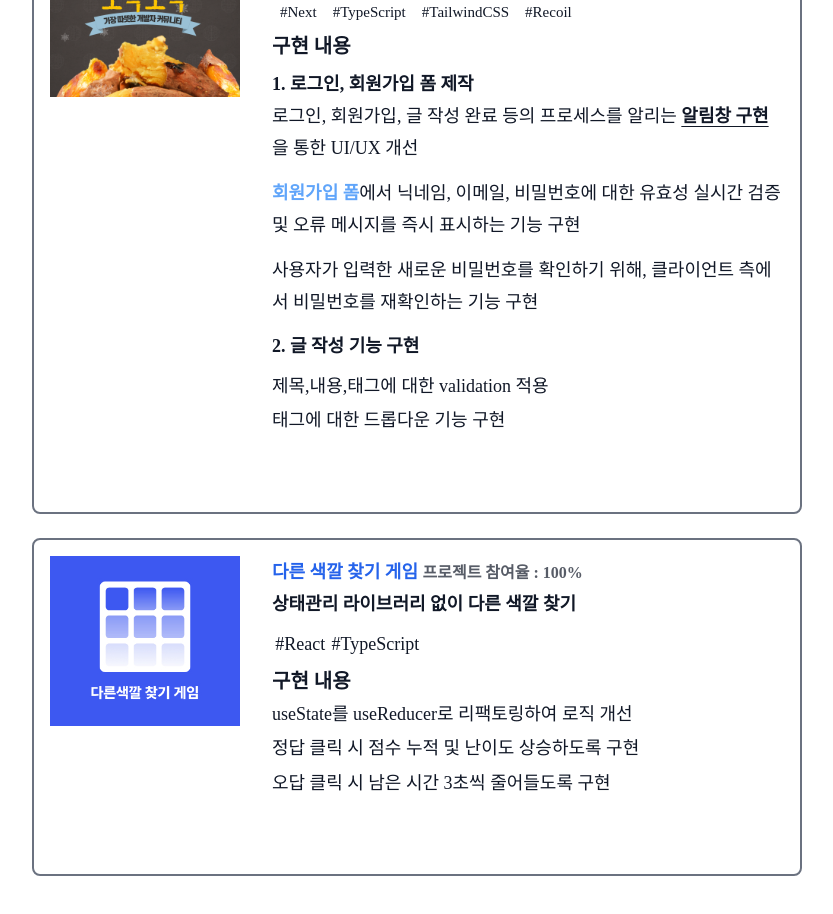
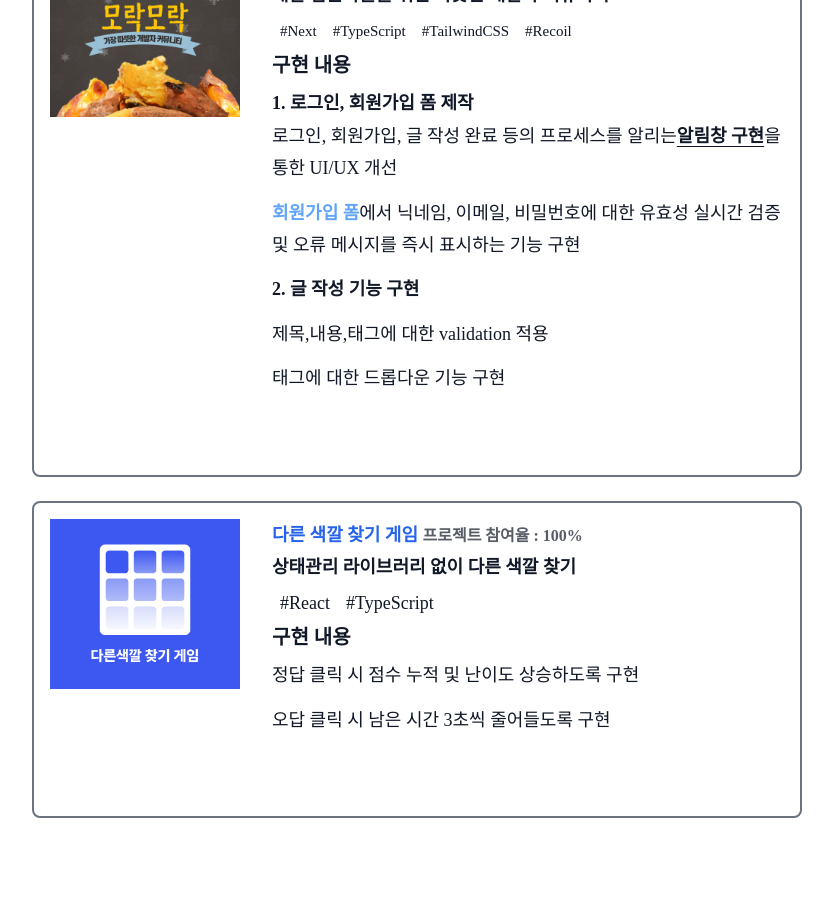
Before and after one commit to HA-SEUNG-JEONG/react-portfolio, a React (Create React App) app: page / in a window 1280 px wide. Shown: the part 2060-2974 px from the top of the page, without its empty margins (223-1056 px from the left). Built offline with nearby package versions, Linux system fonts and the light colour scheme.

Commit message:
Style : 레이아웃 변경 및 리팩토링

```diff
--- a/src/components/project/Project.tsx
+++ b/src/components/project/Project.tsx
@@ -18,8 +18,8 @@ const Project = () => {
         <div className="flex lg:flex-row gap-x-10">
           <div className="flex-1 flex flex-col gap-y-6 mb-10 lg:mb-0 container">
             <h2 className="h2 leading-tight">Project</h2>
+            <main>
               <div className="grid gap-6">
-              {" "}
                 <div className="flex gap-y-10 border-2 border-gray-500 p-4 rounded-lg">
                   <img className={imgClassName} src={Img1} alt="swap" />
                   <section className={projectContainerClassName}>
@@ -28,14 +28,19 @@ const Project = () => {
                       name="SWAP"
                       percent={30}
                     />
-
                     <ProjectDescription description="굿즈 교환 플랫폼 프로젝트" />
                     <div className="text-[15px] flex gap-y-2 mb-2 leading-6">
-                    <span className="px-[0.5rem]">#React</span>
-                    <span className="px-[0.5rem]">#TypeScript</span>
-                    <span className="px-[0.5rem]">#Styled-components</span>
-                    <span className="px-[0.5rem]">#Recoil</span>
-                    <span className="px-[0.5rem]">#FireBase</span>
+                      {[
+                        "#React",
+                        "#TypeScript",
+                        "#Styled-components",
+                        "#Recoil",
+                        "#FireBase",
+                      ].map((el, i) => (
+                        <span key={i} className="px-[0.5rem]">
+                          {el}
+                        </span>
+                      ))}
                     </div>
                     <span className={implementClasName}>구현 내용</span>
                     <h3 className="font-bold mb-2">
@@ -43,7 +48,7 @@ const Project = () => {
                     </h3>
                     <section>
                       <ul className="space-y-3">
-                      <li className="leading-tight">
+                        <li>
                           <a
                             href="https://haseungdev.vercel.app/React/%EB%8B%89%EB%84%A4%EC%9E%84%20%EC%9E%90%EC%9D%8C,%EB%AA%A8%EC%9D%8C%20%EC%B2%98%EB%A6%AC%20%EB%B0%8F%20%EB%8B%89%EB%84%A4%EC%9E%84%20%EB%B3%80%EA%B2%BD%ED%95%98%EA%B8%B0/"
                             target="_blank"
@@ -62,14 +67,14 @@ const Project = () => {
                         <h3 className="font-bold">
                           2. 이미지 프리뷰, 업로드 및 삭제 구현
                         </h3>
-                      <li className="leading-tight">
+                        <li>
                           <a
                             href="https://haseungdev.vercel.app/%EA%B8%80%EB%98%90/%EC%9D%B4%EB%AF%B8%EC%A7%80%20%EC%9E%91%EC%97%85(%EC%9D%B4%EB%9D%BC%20%EC%93%B0%EA%B3%A0%20%EC%82%BD%EC%A7%88%EA%B8%B0..)/"
                             target="_blank"
                             rel="noreferrer noopener"
                             className="hover:opacity-70 underline underline-offset-4 font-bold">
-                          <strong className="text-blue-400">Firebase</strong>를
-                          이용하여 이미지 업로드와 삭제 구현
+                            <strong className="text-blue-400">Firebase</strong>
+                            를 이용하여 이미지 업로드와 삭제 구현
                           </a>
                         </li>
                       </ul>
@@ -86,18 +91,22 @@ const Project = () => {
                     />
                     <ProjectDescription description="개발 입문자들을 위한 따뜻한 개발자 커뮤니티" />
                     <div className="text-[15px] flex gap-y-2 mb-2 leading-6">
-                    <span className="px-[0.5rem]">#Next</span>
-                    <span className="px-[0.5rem]">#TypeScript</span>
-                    <span className="px-[0.5rem]">#TailwindCSS</span>
-                    <span className="px-[0.5rem]">#Recoil</span>
+                      {["#Next", "#TypeScript", "#TailwindCSS", "#Recoil"].map(
+                        (el, i) => (
+                          <span key={i} className="px-[0.5rem]">
+                            {el}
+                          </span>
+                        )
+                      )}
                     </div>
                     <h2 className={implementClasName}>구현 내용</h2>
                     <h3 className="font-bold">1. 로그인, 회원가입 폼 제작</h3>
+                    <section>
                       <ul className="space-y-3">
                         <li>
-                      로그인, 회원가입, 글 작성 완료 등의 프로세스를 알리는{" "}
+                          로그인, 회원가입, 글 작성 완료 등의 프로세스를 알리는
                           <a
-                        href="https://haseungdev.vercel.app/%EA%B8%80%EB%98%90/%EC%95%8C%EB%A6%BC%20%EA%B4%80%EB%A0%A8%20%EB%9D%BC%EC%9D%B4%EB%B8%8C%EB%9F%AC%EB%A6%AC%20%EB%8F%84%EC%9E%85%20%ED%9B%84%EA%B8%B0/"
+                            href="https://nextjs-blog-haseungdev.vercel.app/blog/noreferrer%EC%99%80%20noopener"
                             target="_blank"
                             rel="noreferrer noopener"
                             className="hover:opacity-70 underline underline-offset-4 font-bold">
@@ -106,27 +115,20 @@ const Project = () => {
                           을 통한 UI/UX 개선
                         </li>
                         <li>
-                      <strong className="text-blue-400">회원가입 폼</strong>에서
-                      닉네임, 이메일, 비밀번호에 대한 유효성 실시간 검증 및 오류
-                      메시지를 즉시 표시하는 기능 구현
-                    </li>
-                    <li>
-                      사용자가 입력한 새로운 비밀번호를 확인하기 위해,
-                      클라이언트 측에서 비밀번호를 재확인하는 기능 구현
+                          <strong className="text-blue-400">회원가입 폼</strong>
+                          에서 닉네임, 이메일, 비밀번호에 대한 유효성 실시간
+                          검증 및 오류 메시지를 즉시 표시하는 기능 구현
                         </li>
                         <h3 className="font-bold">2. 글 작성 기능 구현</h3>
-                    <li className="leading-tight">
-                      제목,내용,태그에 대한 validation 적용
-                    </li>
-                    <li className="leading-tight">
-                      태그에 대한 드롭다운 기능 구현
-                    </li>
+                        <li>제목,내용,태그에 대한 validation 적용</li>
+                        <li>태그에 대한 드롭다운 기능 구현</li>
                       </ul>
+                    </section>
                   </article>
                 </div>
                 <div className="flex gap-y-10 border-2 border-gray-500 p-4 rounded-lg">
                   <img className={imgClassName} src={Img3} alt="find-color" />
-                <section className={projectContainerClassName}>
+                  <article className={projectContainerClassName}>
                     <ProjectNameAndPercent
                       link="https://find-different-color-beryl.vercel.app/"
                       name="다른 색깔 찾기 게임"
@@ -134,26 +136,22 @@ const Project = () => {
                     />
                     <ProjectDescription description="상태관리 라이브러리 없이 다른 색깔 찾기" />
                     <div className="flex gap-y-2 mb-2 leading-6">
-                    <span className="rounded-lg p-[0.2rem]">#React</span>
-                    <span className="rounded-lg p-[0.2rem]">#TypeScript</span>
+                      <span className="px-[0.5rem]">#React</span>
+                      <span className="px-[0.5rem]">#TypeScript</span>
                     </div>
                     <span className={implementClasName}>구현 내용</span>
                     <section>
                       <ul className="space-y-3">
-                      <li className="leading-tight">
-                        useState를 useReducer로 리팩토링하여 로직 개선
-                      </li>
-                      <li className="leading-tight">
+                        <li>
                           정답 클릭 시 점수 누적 및 난이도 상승하도록 구현
                         </li>
-                      <li className="leading-tight">
-                        오답 클릭 시 남은 시간 3초씩 줄어들도록 구현
-                      </li>
+                        <li>오답 클릭 시 남은 시간 3초씩 줄어들도록 구현</li>
                       </ul>
                     </section>
-                </section>
+                  </article>
                 </div>
               </div>
+            </main>
           </div>
         </div>
       </div>
```
Lines whose indentation alone changed are shown as unchanged.
